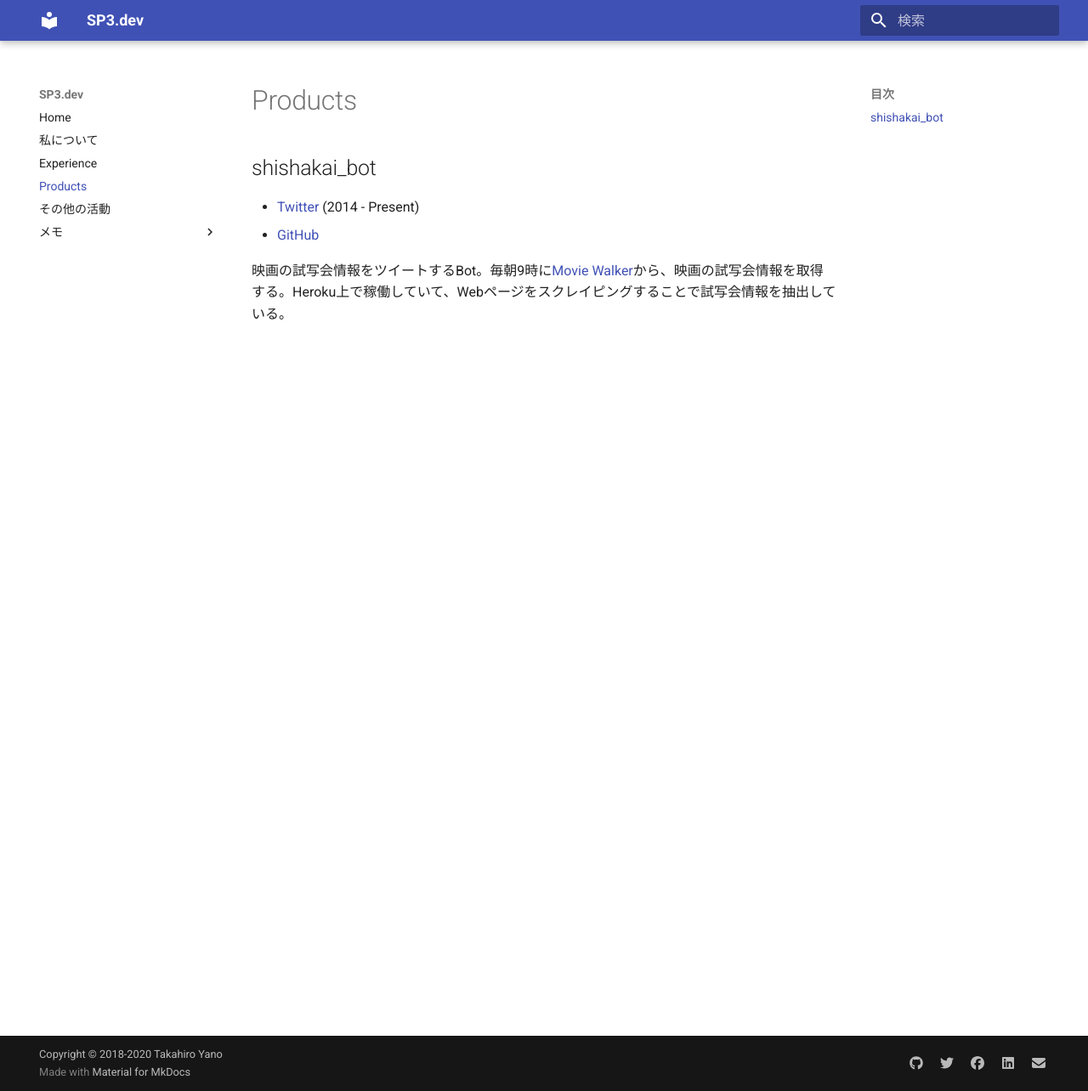
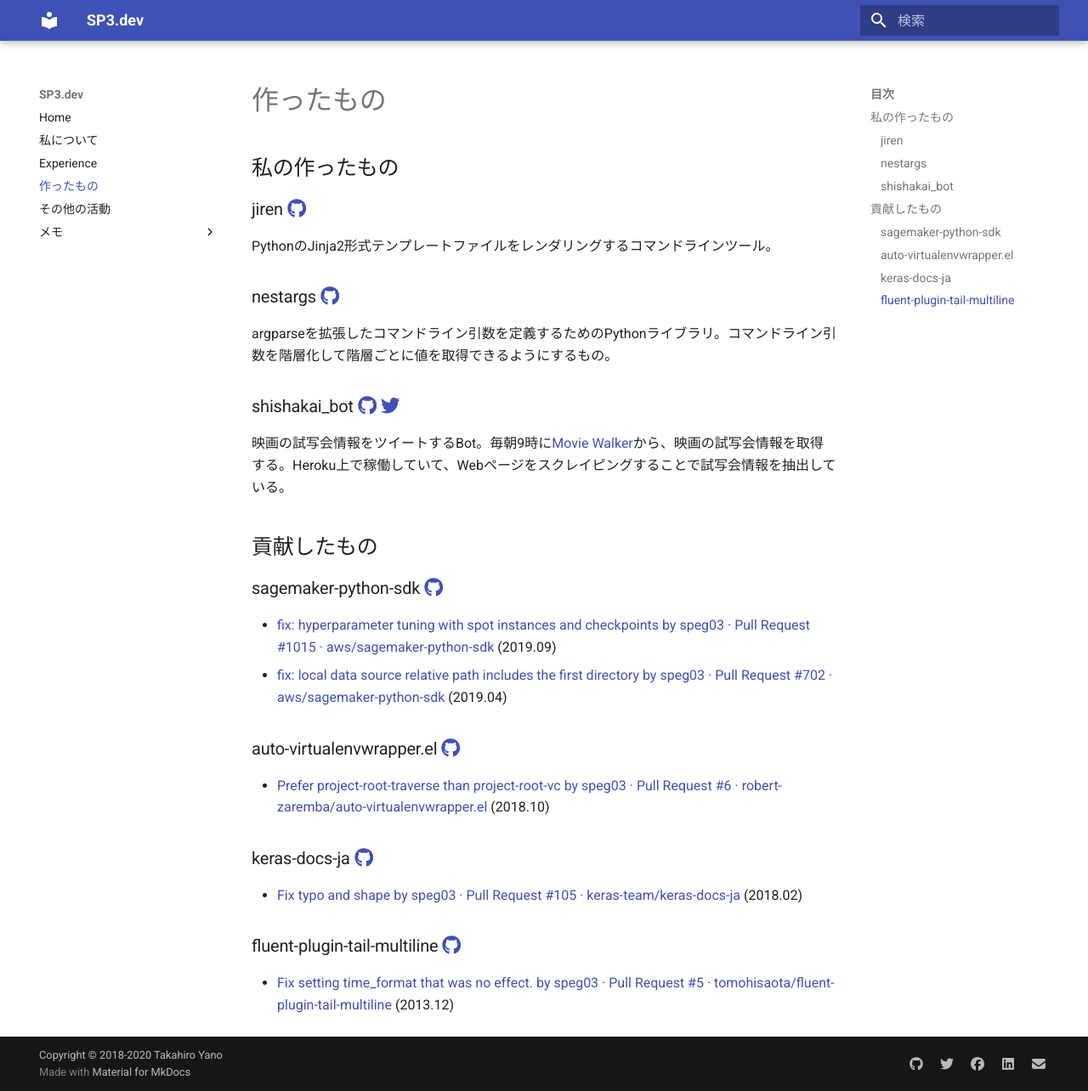
Before and after one commit to speg03/sp3.dev, an MkDocs documentation site: the page built from docs/products.md, in a window 1280 px wide and 1284 px high. Shown: the whole window at 85% size. Built offline with MkDocs 1.6.1 and Material for MkDocs 9.7.7, drawn with Linux system fonts in a browser that asks for light colours.

Commit message:
Update products

```diff
--- a/docs/products.md
+++ b/docs/products.md
@@ -1,8 +1,35 @@
-# Products
+# 作ったもの
 
-## shishakai_bot
+## 私の作ったもの
 
-* [Twitter](https://twitter.com/shishakai_bot) (2014 - Present)
-* [GitHub](https://github.com/speg03/shishakai_bot)
+### jiren [:fontawesome-brands-github:](https://github.com/speg03/jiren)
+
+PythonのJinja2形式テンプレートファイルをレンダリングするコマンドラインツール。
+
+### nestargs [:fontawesome-brands-github:](https://github.com/speg03/nestargs)
+
+argparseを拡張したコマンドライン引数を定義するためのPythonライブラリ。コマンドライン引数を階層化して階層ごとに値を取得できるようにするもの。
+
+### shishakai_bot [:fontawesome-brands-github:](https://github.com/speg03/shishakai_bot) [:fontawesome-brands-twitter:](https://twitter.com/shishakai_bot)
 
 映画の試写会情報をツイートするBot。毎朝9時に[Movie Walker](https://movie.walkerplus.com/shisyakai/)から、映画の試写会情報を取得する。Heroku上で稼働していて、Webページをスクレイピングすることで試写会情報を抽出している。
+
+
+## 貢献したもの
+
+### sagemaker-python-sdk [:fontawesome-brands-github:](https://github.com/aws/sagemaker-python-sdk)
+
+* [fix: hyperparameter tuning with spot instances and checkpoints by speg03 · Pull Request #1015 · aws/sagemaker-python-sdk](https://github.com/aws/sagemaker-python-sdk/pull/1015) (2019.09)
+* [fix: local data source relative path includes the first directory by speg03 · Pull Request #702 · aws/sagemaker-python-sdk](https://github.com/aws/sagemaker-python-sdk/pull/702) (2019.04)
+
+### auto-virtualenvwrapper.el [:fontawesome-brands-github:](https://github.com/robert-zaremba/auto-virtualenvwrapper.el)
+
+* [Prefer project-root-traverse than project-root-vc by speg03 · Pull Request #6 · robert-zaremba/auto-virtualenvwrapper.el](https://github.com/robert-zaremba/auto-virtualenvwrapper.el/pull/6) (2018.10)
+
+### keras-docs-ja [:fontawesome-brands-github:](https://github.com/keras-team/keras-docs-ja)
+
+* [Fix typo and shape by speg03 · Pull Request #105 · keras-team/keras-docs-ja](https://github.com/keras-team/keras-docs-ja/pull/105) (2018.02)
+
+### fluent-plugin-tail-multiline [:fontawesome-brands-github:](https://github.com/tomohisaota/fluent-plugin-tail-multiline)
+
+* [Fix setting time_format that was no effect. by speg03 · Pull Request #5 · tomohisaota/fluent-plugin-tail-multiline](https://github.com/tomohisaota/fluent-plugin-tail-multiline/pull/5) (2013.12)
```
